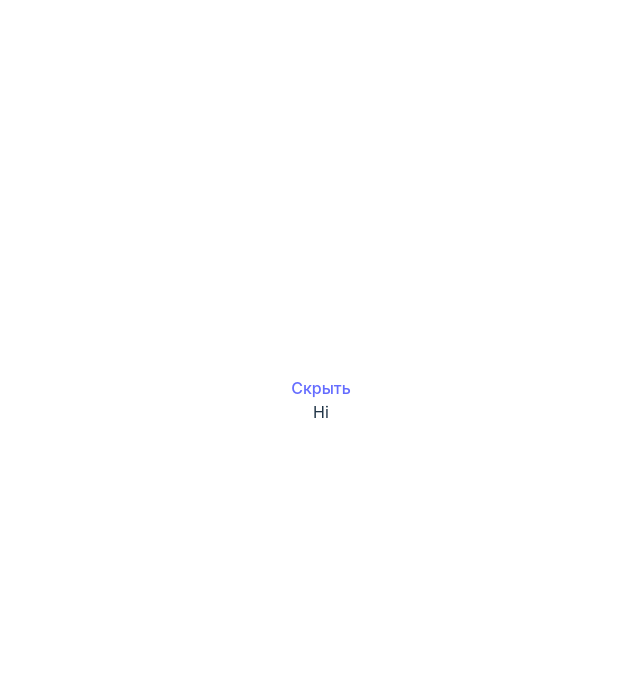
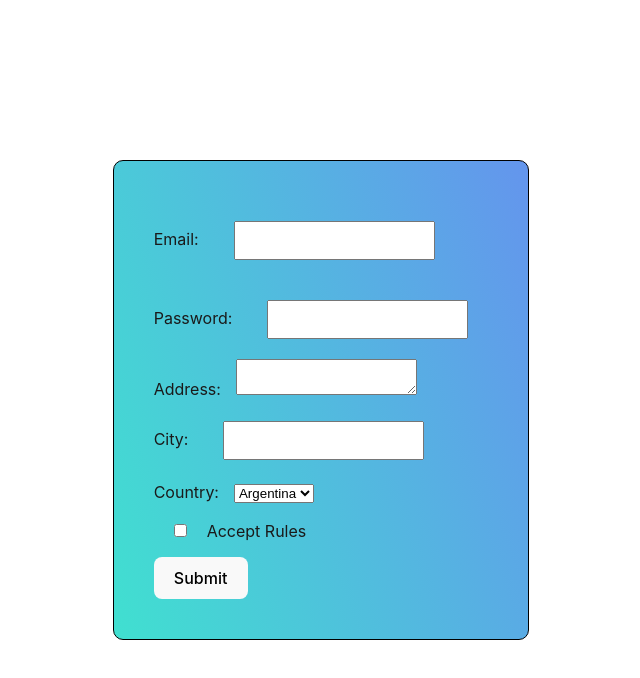
Before and after one commit to VikaKushko/React-hw, a React (Vite) app in the folder my-react-app/: page / in a window 1280 px wide. Shown: the top 678 px of the page, without its empty margins (319-959 px from the left). Built offline with nearby package versions, Linux system fonts and the light colour scheme.

Commit message:
hw 82 completed

```diff
--- a/my-react-app/src/App.css
+++ b/my-react-app/src/App.css
@@ -4,3 +4,29 @@
   padding: 2rem;
   text-align: center;
 }
+.formContainer{
+  border: 1px solid black;
+  border-radius: 10px;
+  padding: 40px;
+  color: #1a1a1a;
+  background: linear-gradient(70deg, #40E0D0, #6495ED);
+  text-align: left;
+}
+label{
+  padding-right: 15px;
+}
+input{
+  margin: 20px;
+  padding: 10px;
+}
+.text{
+  border: 1px solid black;
+  border-radius: 10px;
+  padding: 40px;
+  color: #1a1a1a;
+  background: linear-gradient(70deg, #40E0D0, #6495ED);
+  text-align: left;
+}
+button:hover {
+  background: linear-gradient(70deg, plum, pink);
+}
--- a/my-react-app/src/App.jsx
+++ b/my-react-app/src/App.jsx
@@ -1,17 +1,81 @@
-import React from "react";
-import Collapse from './components/Collapse.jsx'
+import React, {useState}from "react";
 import './App.css'
 
 
+const MyForm = () =>{
+    const [formData, setFormData] = useState({
+        email: '',
+        password: '',
+        adress: '',
+        city: '',
+        country: '',
+        acceptRules: false,
+    });
 
-const App = () => {
+    const [submitted,  setSubmitted] = useState(false);
 
+    const handleChange = (e) =>{
+        const {name, value, type, checked }= e.target;
+        const newValue = type === 'checkbox' ? checked : value;
+        setFormData({ ...formData, [name]: newValue });
+    };
+
+    const handleSubmit = (e) => {
+        e.preventDefault();
+        setSubmitted(true);
+    };
+
+    const handleBack = () => {
+        setSubmitted(false);
+    };
 
     return (
         <div>
-            <Collapse text='Hi'/>
+            {!submitted ? (
+                <form className='formContainer' onSubmit={handleSubmit}>
+                    <label>Email:</label>
+                    <input type="email" name="email" value={formData.email} onChange={handleChange} required />
+                    <br />
+                    <label>Password:</label>
+                    <input type="password" name="password" value={formData.password} onChange={handleChange} required />
+                    <br />
+                    <label>Address:</label>
+                    <textarea name="address" value={formData.address} onChange={handleChange} />
+                    <br />
+                    <label>City:</label>
+                    <input type="text" name="city" value={formData.city} onChange={handleChange} />
+                    <br />
+                    <label>Country:</label>
+                    <select name="country" value={formData.country} onChange={handleChange}>
+                        <option value="Argentina">Argentina</option>
+                        <option value="Ukraine">Russia</option>
+                        <option value="Italia">China</option>
+                    </select>
+                    <br />
+                    <label>
+                        <input type="checkbox" name="acceptRules" checked={formData.acceptRules} onChange={handleChange} />
+                        Accept Rules
+                    </label>
+                    <br />
+                    <button type="submit">Submit</button>
+                </form>
+            ) : (
+                <div className='text'>
+                    <table>
+                        <tbody>
+                        {Object.entries(formData).map(([key, value]) => (
+                            <tr key={key}>
+                                <td>{key}</td>
+                                <td>{typeof value === 'boolean' ? value.toString() : value}</td>
+                            </tr>
+                        ))}
+                        </tbody>
+                    </table>
+                    <button onClick={handleBack}>Back</button>
+                </div>
+            )}
         </div>
     );
-}
+};
 
-export default App;
+export default MyForm;
--- a/my-react-app/src/components/Collapse.jsx
+++ /dev/null
@@ -1,21 +0,0 @@
-import React, {useState} from "react";
-
-const Collapse = ({text, opened = true}) =>{
-    const [open, setOpen] = useState(opened);
-
-    const toggleCollapse = () => {
-        setOpen(!open);
-    };
-
-    return(
-        <div>
-            <a href="#" onClick={toggleCollapse}>
-                {open ? 'Скрыть' : 'Показать'}
-            </a>
-            {open && <div>{text}</div>}
-        </div>
-
-    );
-};
-
-export default Collapse;
```
Also changed, not shown: 1 other file (tests, documents, lock files or other folders).
